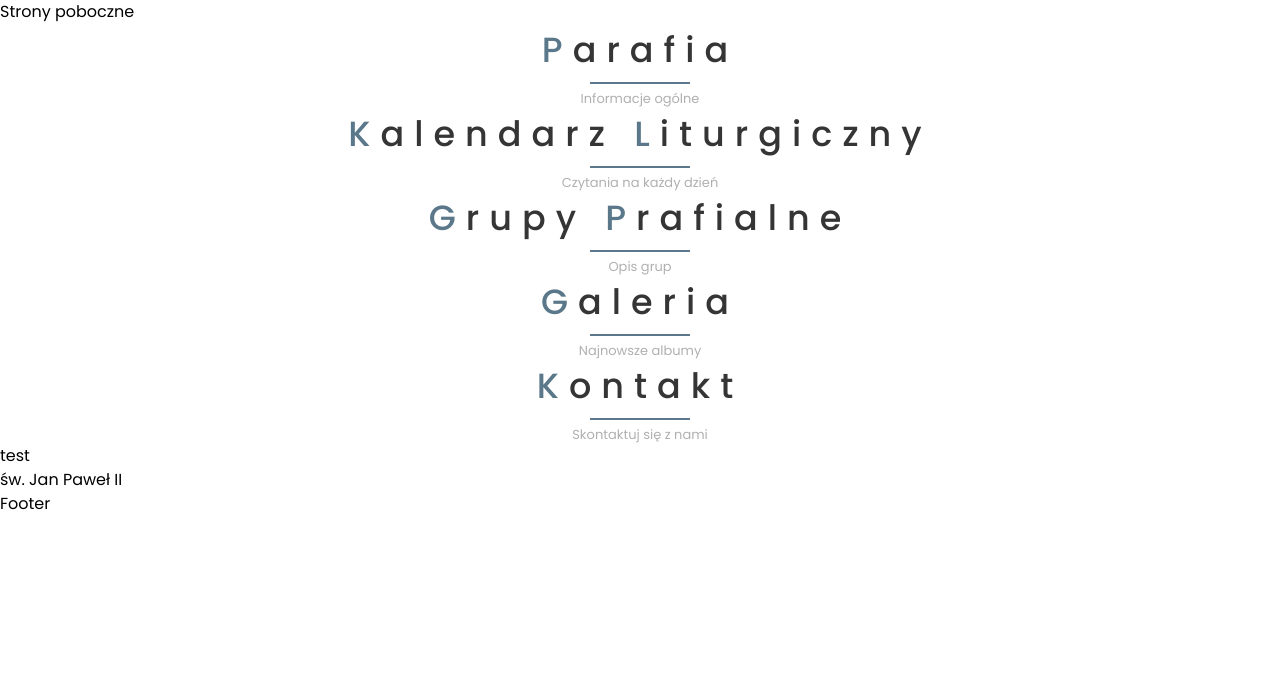
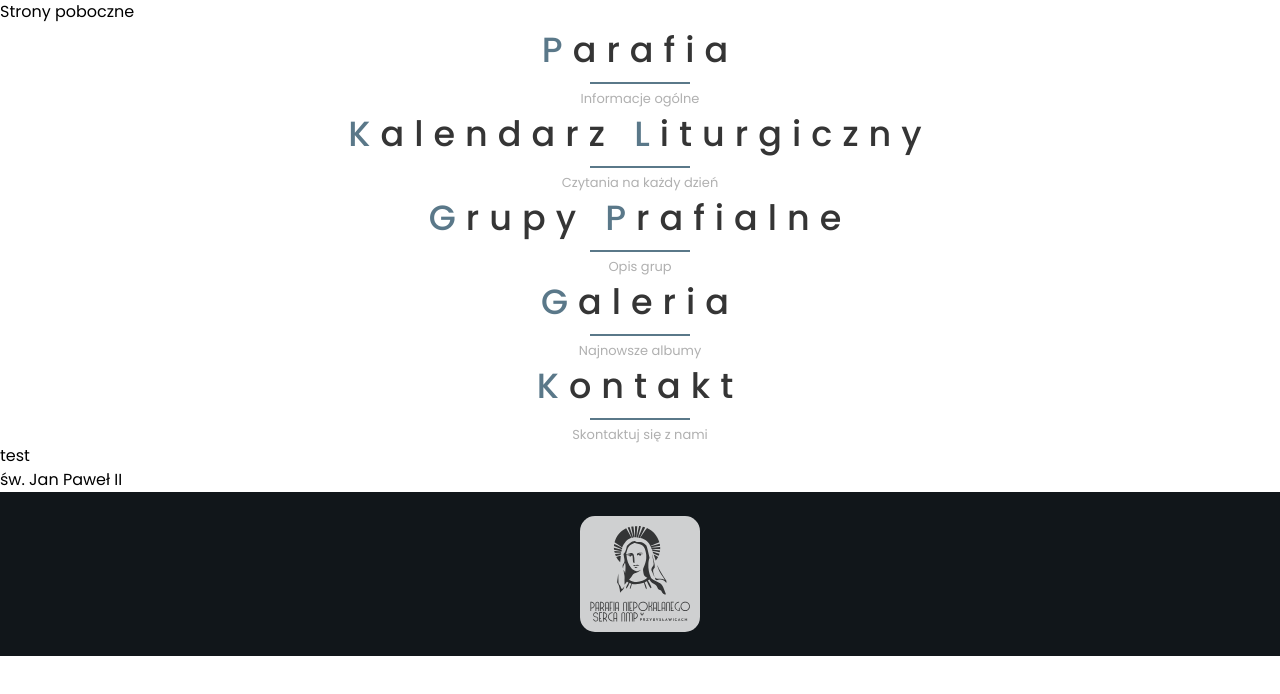
Before and after one commit to JcobV01/stronaPNSNMPwP, a Next.js app: page / in a window 1280 px wide. Shown: the top 694 px of the page. Built offline with nearby package versions, Linux system fonts and the light colour scheme.

Commit message:
Footer i logo

```diff
--- a/components/Footer.jsx
+++ b/components/Footer.jsx
@@ -1,8 +1,11 @@
 import React from 'react'
+import Logo from './logo'
 
 const Footer = () => {
   return (
-    <div>Footer</div>
+    <footer className='bg-[#11161A] flex justify-center p-6'>
+        <Logo width="100" height="100"/>
+    </footer>
   )
 }
 
--- /dev/null
+++ b/components/Logo.jsx
@@ -0,0 +1,19 @@
+import Image from 'next/image'
+import React from 'react'
+
+import logo from '@public/assets/icons/logo.svg'
+
+const Logo = ({width, height}) => {
+  return (
+    <div className='bg-white rounded-[15px] opacity-[0.8] p-[10px]'>
+        <Image
+            src={logo}
+            width={width}
+            height={height}
+            alt='Logo parafii'
+        />
+    </div>
+  )
+}
+
+export default Logo
--- a/components/navbar.jsx
+++ b/components/navbar.jsx
@@ -0,0 +1,9 @@
+import React from 'react'
+
+const Navbar = () => {
+  return (
+    <div>N</div>
+  )
+}
+
+export default Navbar
```
